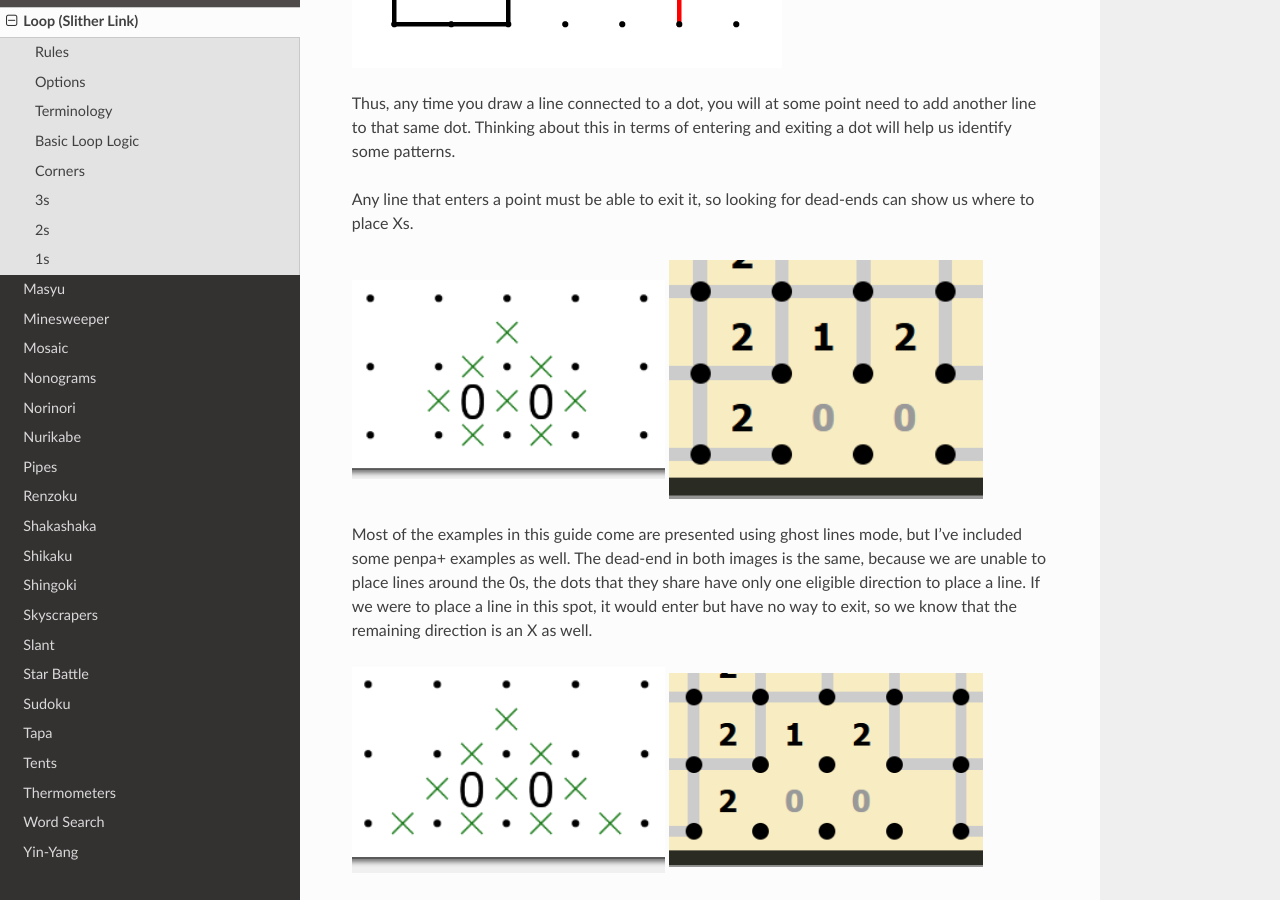
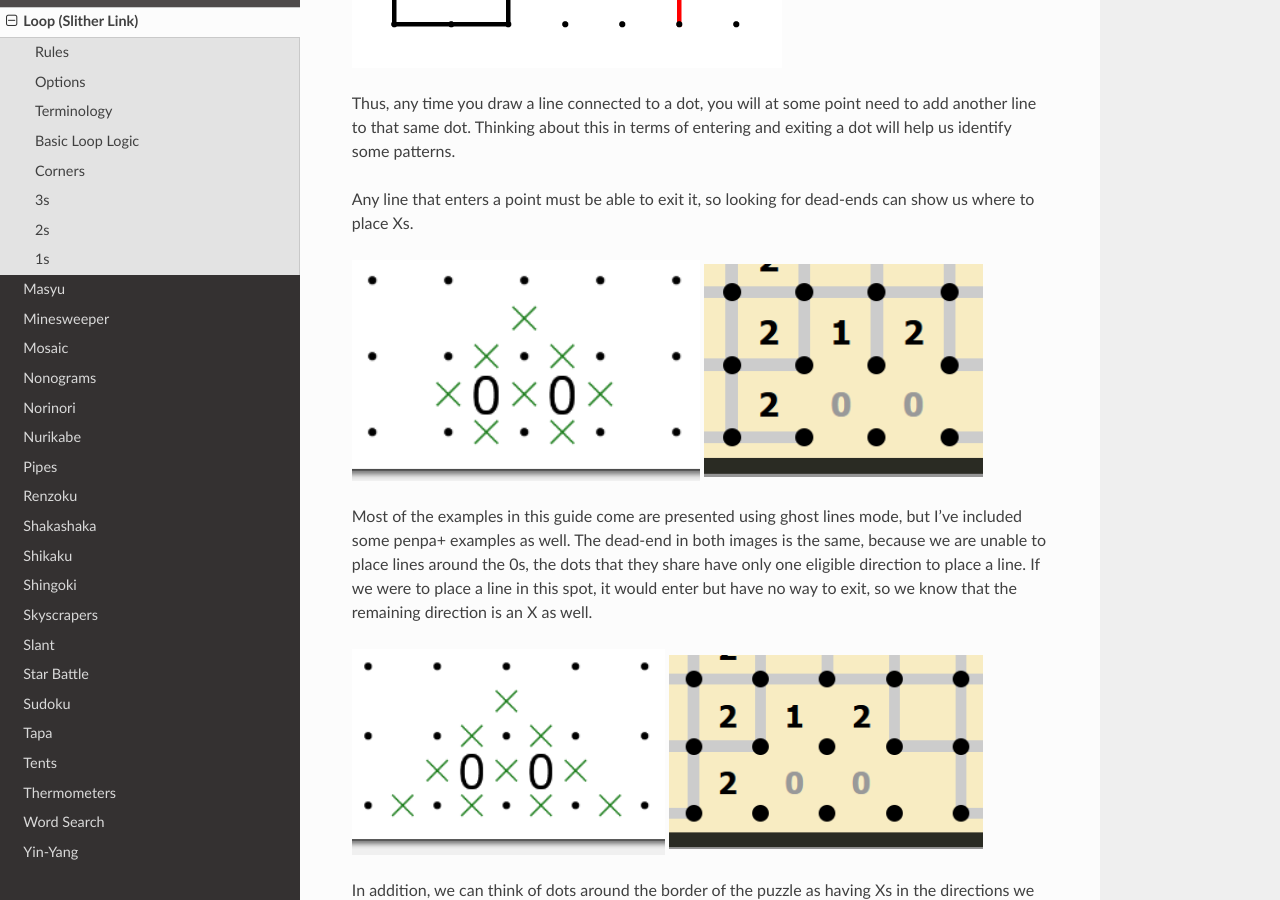
Before and after one commit to Ailurust/puzzle-team-advice, a Sphinx documentation site: the page built from docs/source/puzzles/loop.rst, in a window 1280 px wide and 900 px high, scrolled down 1775 px. Built offline with Sphinx 7.4.7 and the Read the Docs theme 3.1.0, drawn with Linux system fonts in a browser that asks for light colours.

Commit message:
image sizing on loop page

```diff
--- a/docs/source/puzzles/loop.rst
+++ b/docs/source/puzzles/loop.rst
@@ -215,10 +215,10 @@ a 1 is diagonally next to a 0, the two edges next to the 0 must be X’s because
 
 .. |ico15| image:: ../img/loop/loop23.png
    :class: no-scaled-link
-   :width: 45%
+   :width: 50%
 .. |ico16| image:: ../img/loop/loop24.png
    :class: no-scaled-link
-   :width: 45%
+   :width: 40%
 
 .. |ico17| image:: ../img/loop/loop25.png
    :class: no-scaled-link
```
